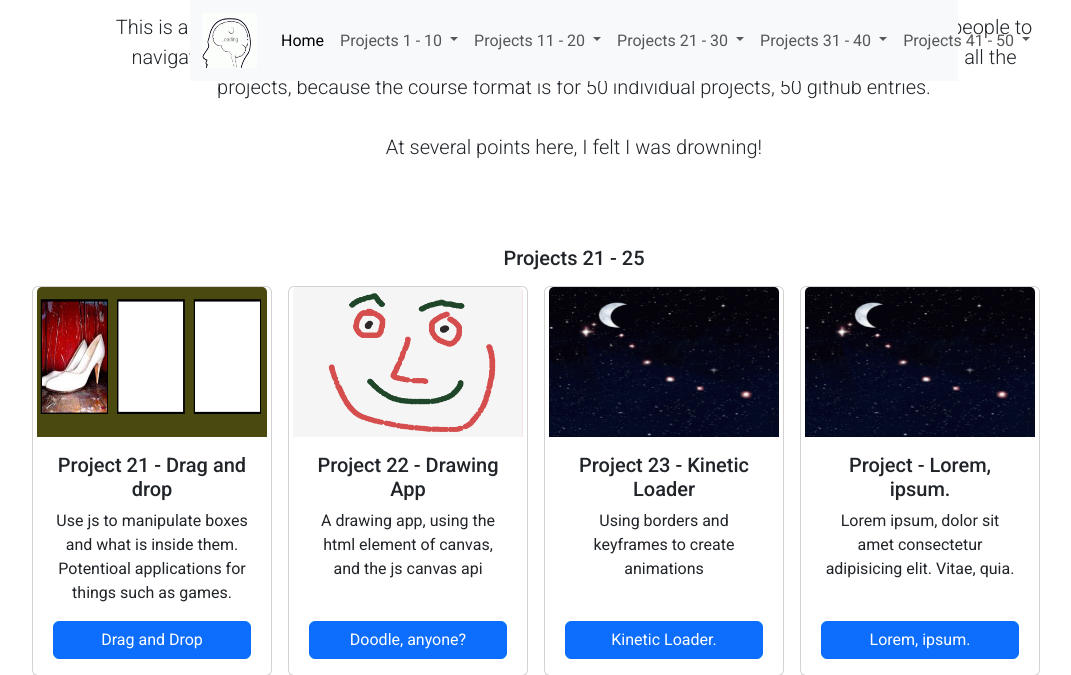
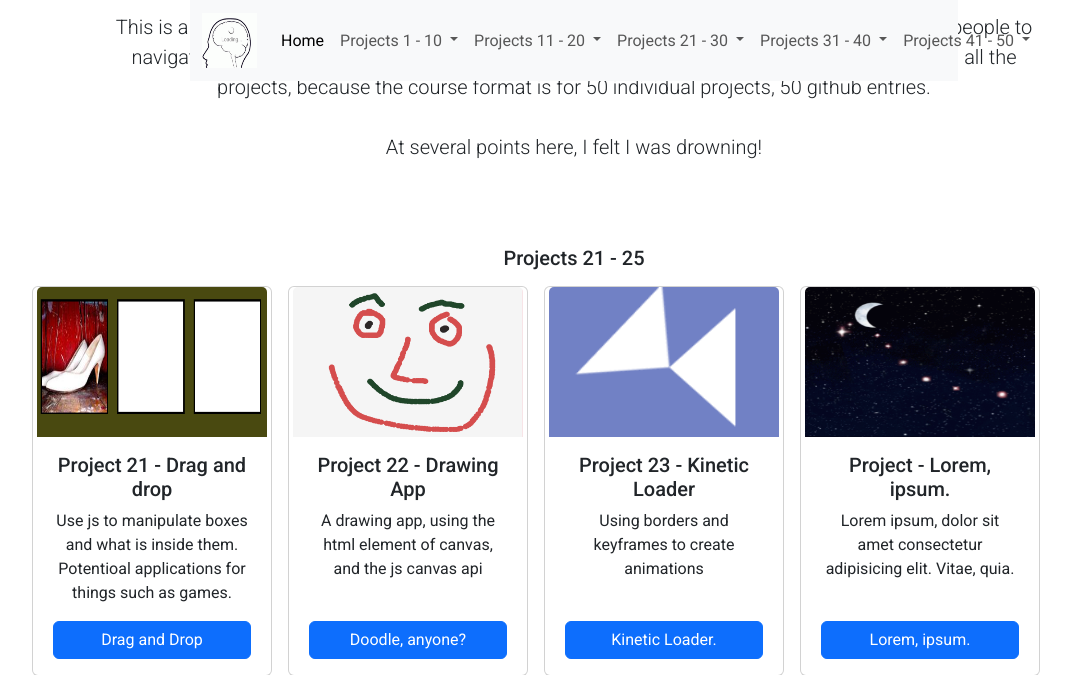
Before and after one commit to ANDREWAHN-UK/50Projects-in-PHP, a PHP site: page /50Projects/Base/baseIndex21-30.php in a window 1280 px wide. Shown: the top 675 px of the page, without its empty margins (66-1137 px from the left). Run offline with PHP 8.4, Linux system fonts and the light colour scheme.

Commit message:
add media folder and thumbnail for project 23

```diff
--- a/Base/baseIndex21-30.php
+++ b/Base/baseIndex21-30.php
@@ -62,7 +62,7 @@
                 </div>
 
                 <div class="card mx-2" style="width: 15rem;" style="height: 10rem;">
-                    <img src="../Base/baseMedia/ladyOnRocket.gif" class="card-img-top" alt="...">
+                    <img src="../Project23/media/Project23Thumb.png" class="card-img-top" alt="...">
                     <div class="card-body">
                         <h5 class="card-title">Project 23 - Kinetic Loader</h5>
                         <p class="card-text"> Using borders and keyframes to create animations</p>
```
Also changed, not shown: Project23/media/Project23Thumb.png (added).
